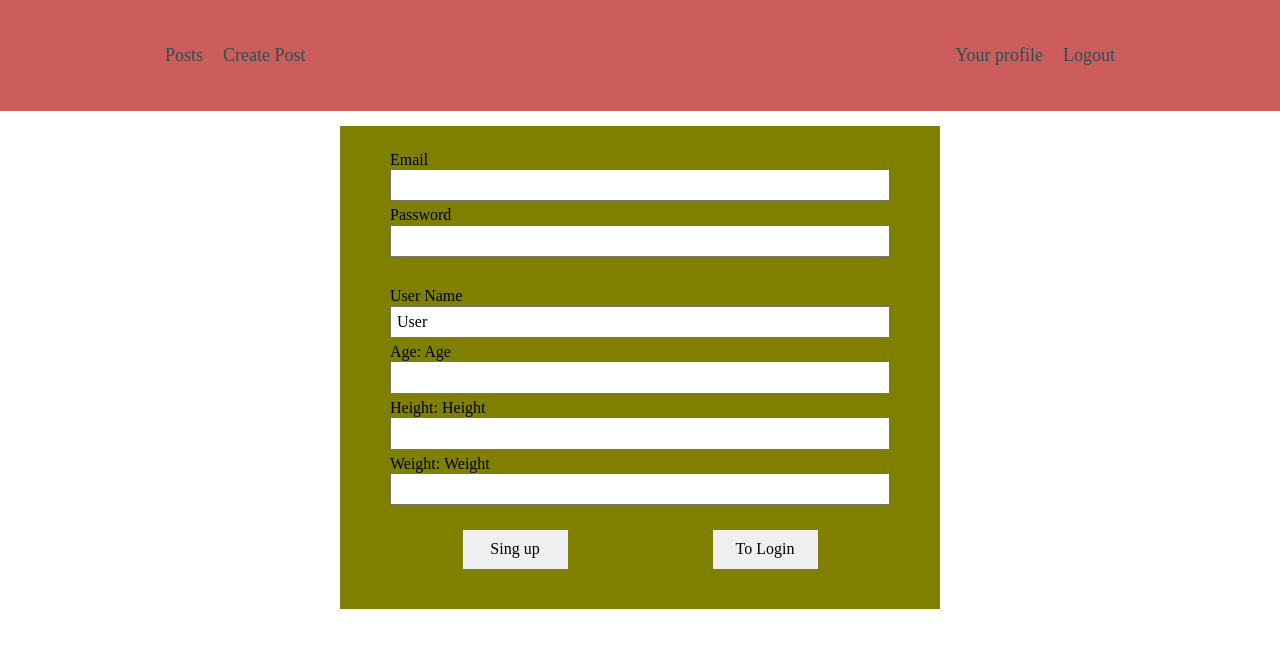
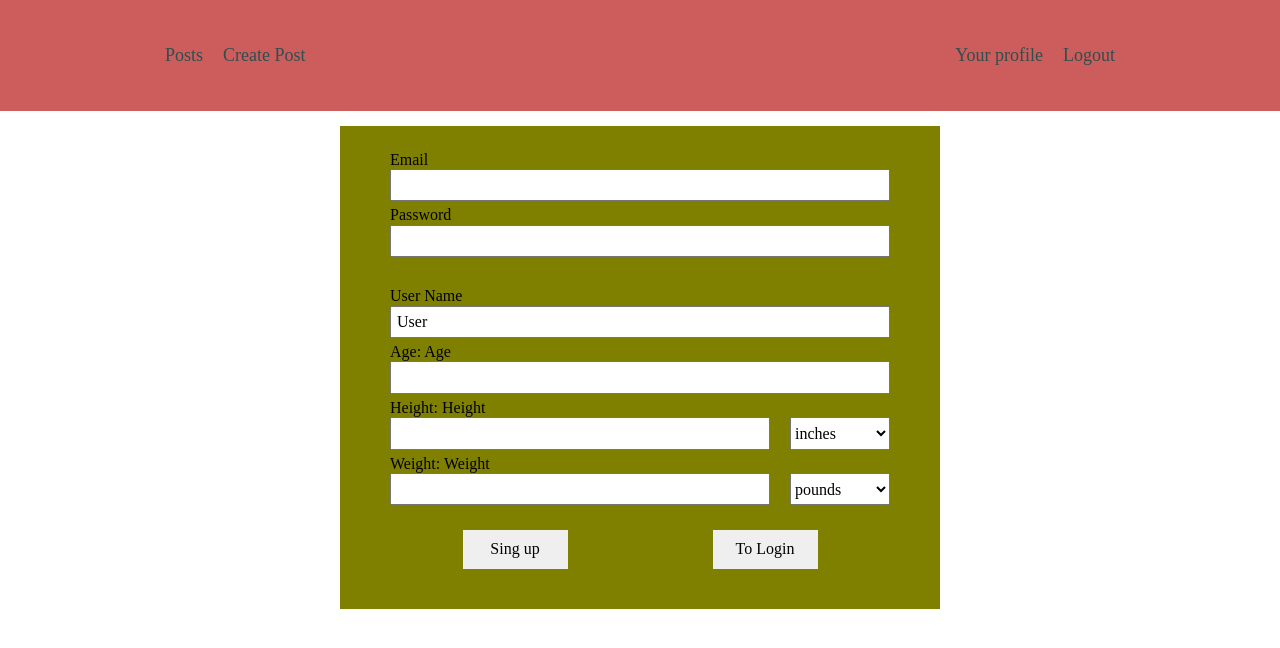
Before and after one commit to Repyah84/Angular-work, an Angular app: page /user-log in a window 1280 px wide. Both pictures are taken after a click on the button "To Sing Up". Shown: the top 648 px of the page. Built offline with nearby package versions, Linux system fonts and the light colour scheme.

Commit message:
added metric for user info

```diff
--- a/src/app/user/user-log/user-log.component.html
+++ b/src/app/user/user-log/user-log.component.html
@@ -41,7 +41,13 @@
                         <label for="height">Height: {{'Height'}}</label>
                         <!-- <span>Same Text</span> -->
                     </div>
-                    <input type="number" id="height" name="height" formControlName="height">
+                    <div class="form-select">
+                        <input type="number" id="height" name="height" formControlName="height">
+                        <select class="select" name="select-height" formControlName="select-height">
+                            <option value="inches">inches</option>
+                            <option value="centimeters">centimeters</option>
+                        </select>
+                    </div>
                 </div>
 
                 <div class="form-control">
@@ -49,7 +55,13 @@
                         <label for="weight">Weight: {{'Weight'}}</label>
                         <!-- <span>Same Text</span> -->
                     </div>
-                    <input type="number" id="weight" name="weight" formControlName="weight">
+                    <div class="form-select">
+                        <input type="number" id="weight" name="weight" formControlName="weight">
+                        <select class="select" name="select-weight" formControlName="select-weight">
+                            <option value="pounds">pounds</option>
+                            <option value="kilograms">kilograms</option>
+                        </select>
+                    </div>
                 </div>
             </div>
             <div class="form-btn">
--- a/src/app/user/user-log/user-log.component.scss
+++ b/src/app/user/user-log/user-log.component.scss
@@ -28,6 +28,16 @@
     margin: 5px 0;
 }
 
+
+.form-select{
+    display: flex;
+}
+
+.select{
+    min-width: 100px;
+    margin-left: 20px;
+}
+
 input{
     padding: 5px;
     width: 100%;
--- a/src/app/user/user-log/user-log.component.ts
+++ b/src/app/user/user-log/user-log.component.ts
@@ -12,6 +12,8 @@ import { UserService, AuthRsponceData, initUser} from '../user.service';
   styleUrls: ['./user-log.component.scss']
 })
 export class UserLogComponent implements OnInit {
+
+  selectValue = '';
 
   appForm: FormGroup;
 
@@ -41,7 +43,9 @@ export class UserLogComponent implements OnInit {
       'user-name': new FormControl('User', Validators.required),
       'age': new FormControl(null),
       'height': new FormControl(null),
-      'weight': new FormControl(null)
+      'weight': new FormControl(null),
+      'select-height': new FormControl('inches'),
+      'select-weight': new FormControl('pounds')
     })
 
   }
@@ -77,8 +81,8 @@ export class UserLogComponent implements OnInit {
           userId: this.userSer.userId,
           userName: this.appForm.value['user-name'],
           userAge: this.appForm.value.age,
-          userHeight: this.appForm.value.height,
-          userWeight: this.appForm.value.weight
+          userHeight: `${this.appForm.value.height}  ${this.appForm.value['select-height']}`,
+          userWeight: `${this.appForm.value.weight}  ${this.appForm.value['select-weight']}`
         }
 
         this.userSer.createUser(user);
--- a/src/app/user/user.component.html
+++ b/src/app/user/user.component.html
@@ -25,7 +25,13 @@
               <label for="height">Height: {{ userInfo?.userHeight }}</label>
               <span>Same Text</span>
             </div>
-            <input *ngIf="btnValue !== 'Change'" type="number" id="height" name="height" formControlName="height">
+            <div class="form-select">
+              <input class="form-height" *ngIf="btnValue !== 'Change'" type="number" id="height" name="height" formControlName="height">
+              <select *ngIf="btnValue !== 'Change'"  class="select" name="select-height" formControlName="select-height">
+                  <option value="inches">inches</option>
+                  <option value="centimeters">centimeters</option>
+              </select>
+          </div>
           </div>
 
           <div class="form-control">
@@ -33,7 +39,13 @@
               <label for="weight">Weight: {{ userInfo?.userWeight  }}</label>
               <span>Same Text</span>
             </div>
-            <input *ngIf="btnValue !== 'Change'" type="number" id="weight" name="weight" formControlName="weight">
+            <div class="form-select">
+              <input class="form-weight" *ngIf="btnValue !== 'Change'" type="number" id="weight" name="weight" formControlName="weight">
+              <select *ngIf="btnValue !== 'Change'"  class="select" name="select-weight" formControlName="select-weight">
+                  <option value="pounds">pounds</option>
+                  <option value="kilograms">kilograms</option>
+              </select>
+            </div>
           </div>
 
           <div class="form-btn">
--- a/src/app/user/user.component.scss
+++ b/src/app/user/user.component.scss
@@ -17,6 +17,20 @@
     }
 }
 
+.form-select{
+    display: flex;
+}
+
+.select{
+    min-width: 100px;
+    margin-left: 20px;
+}
+
+.form-height,
+.form-weight{
+    max-width: 78px;
+}
+
 .form-btn{
     padding: 50px 0;
     display: flex;
--- a/src/app/user/user.component.ts
+++ b/src/app/user/user.component.ts
@@ -29,6 +29,8 @@ export class UserComponent implements OnInit {
       'age': new FormControl(null, Validators.required),
       'height': new FormControl(null, Validators.required),
       'weight': new FormControl(null, [Validators.required]),
+      'select-height': new FormControl('inches'),
+      'select-weight': new FormControl('pounds')
     })
 
   }
@@ -44,8 +46,8 @@ export class UserComponent implements OnInit {
         userId: this.userInfo.userId,
         userName: this.appForm.value.name,
         userAge: this.appForm.value.age,
-        userHeight: this.appForm.value.height,
-        userWeight: this.appForm.value.weight,
+        userHeight: `${this.appForm.value.height}  ${this.appForm.value['select-height']}`,
+        userWeight: `${this.appForm.value.weight}  ${this.appForm.value['select-weight']}`,
         id: this.userInfo.id
       }
 
--- a/src/app/user/user.service.ts
+++ b/src/app/user/user.service.ts
@@ -10,8 +10,8 @@ export interface initUser {
     userId: string,
     userName: string,
     userAge?: number,
-    userHeight?: number,
-    userWeight?: number,
+    userHeight?: string,
+    userWeight?: string,
     id?: string
 }
 
```
